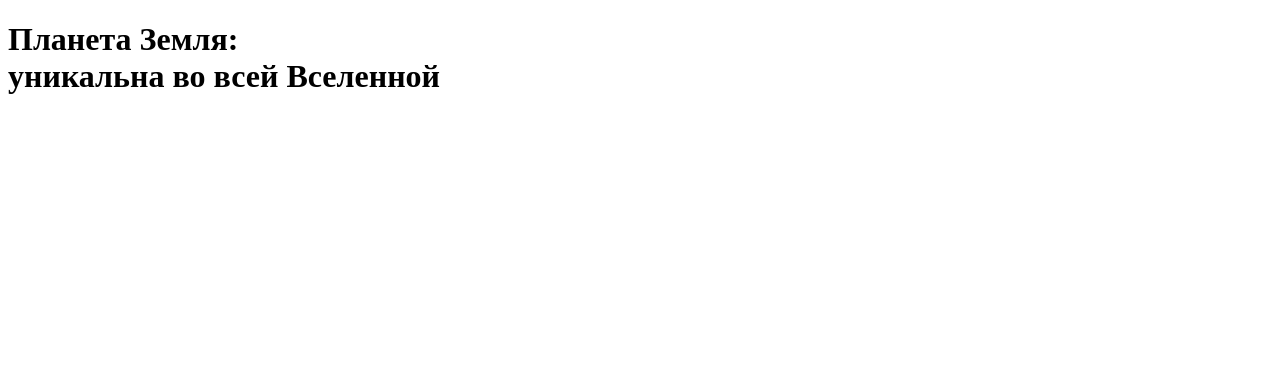
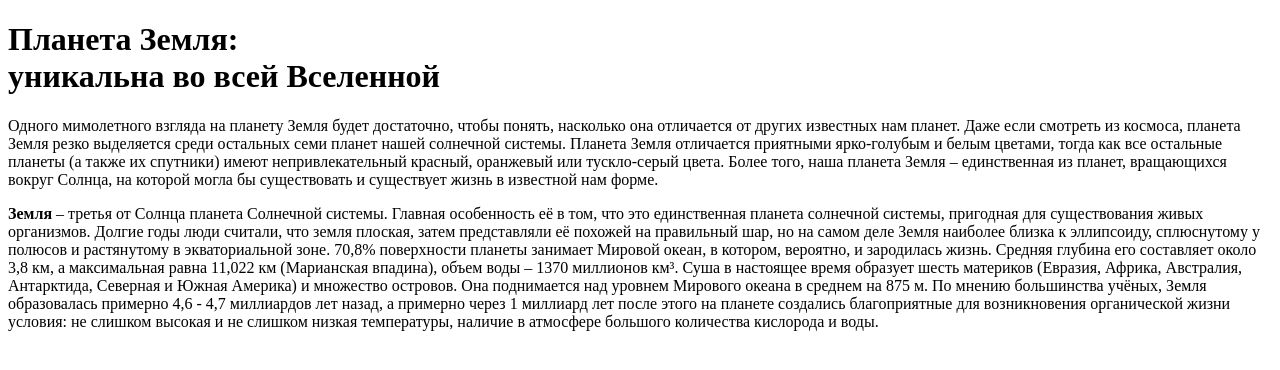
Before and after one commit to Anastaciya/Eather, a plain HTML site: page index.html in a window 1280 px wide. Drawn offline with Linux system fonts and the light colour scheme.

Commit message:
add text Eather

```diff
--- a/index.html
+++ b/index.html
@@ -6,5 +6,31 @@
 </head>
 <body>
 <h1>Планета Земля: <br>уникальна во всей Вселенной</h1>
+<p>Одного мимолетного взгляда на планету Земля будет достаточно, чтобы понять, насколько
+    она отличается от других известных нам планет. Даже если смотреть из космоса,
+    планета Земля резко выделяется среди остальных семи планет нашей солнечной системы.
+    Планета Земля отличается приятными ярко-голубым и белым цветами, тогда как все остальные
+    планеты (а также их спутники) имеют непривлекательный красный, оранжевый или тускло-серый цвета.
+    Более того, наша планета Земля – единственная из планет, вращающихся вокруг Солнца, на которой
+    могла бы существовать и существует жизнь в известной нам форме.
+
+</p>
+
+
+<p><strong>Земля </strong> – третья от Солнца планета Солнечной системы. Главная особенность её
+    в том, что это единственная планета солнечной системы, пригодная для существования живых
+    организмов.
+    Долгие годы люди считали, что земля плоская, затем представляли её похожей на правильный шар,
+    но на самом деле Земля наиболее близка к эллипсоиду, сплюснутому у полюсов и растянутому в
+    экваториальной зоне. 70,8% поверхности планеты занимает Мировой океан, в котором, вероятно,
+    и зародилась жизнь. Средняя глубина его составляет около 3,8 км, а максимальная равна 11,022
+    км (Марианская впадина), объем воды – 1370 миллионов км³. Суша в настоящее время образует шесть
+    материков (Евразия, Африка, Австралия, Антарктида, Северная и Южная Америка) и множество островов.
+    Она поднимается над уровнем Мирового океана в среднем на 875 м.
+    По мнению большинства учёных, Земля образовалась примерно 4,6 - 4,7 миллиардов лет назад,
+    а примерно через 1 миллиард лет после этого на планете создались благоприятные для возникновения
+    органической жизни условия: не слишком высокая и не слишком низкая температуры, наличие в
+    атмосфере большого количества кислорода и воды.
+</p>
 </body>
 </html>
```
